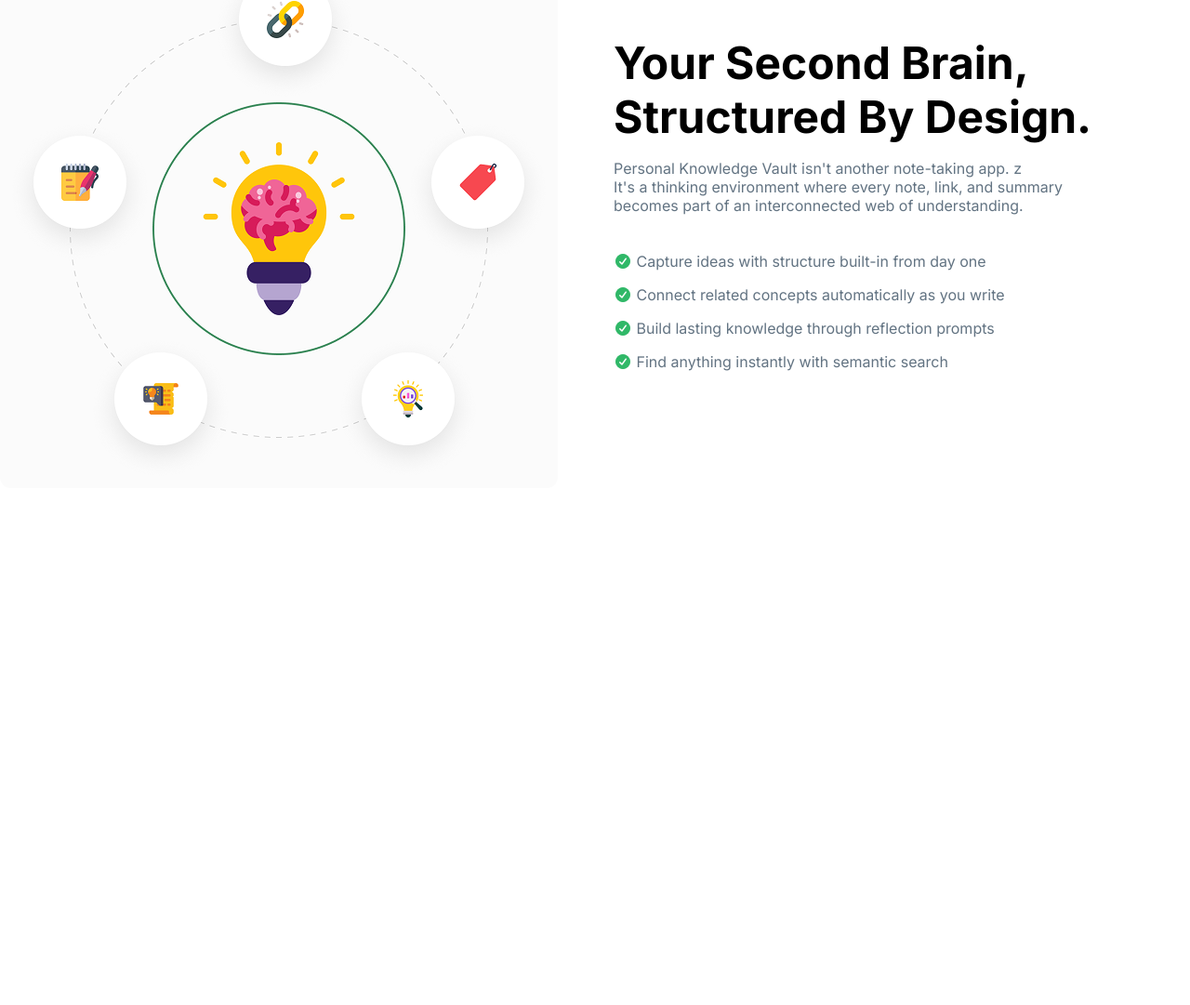
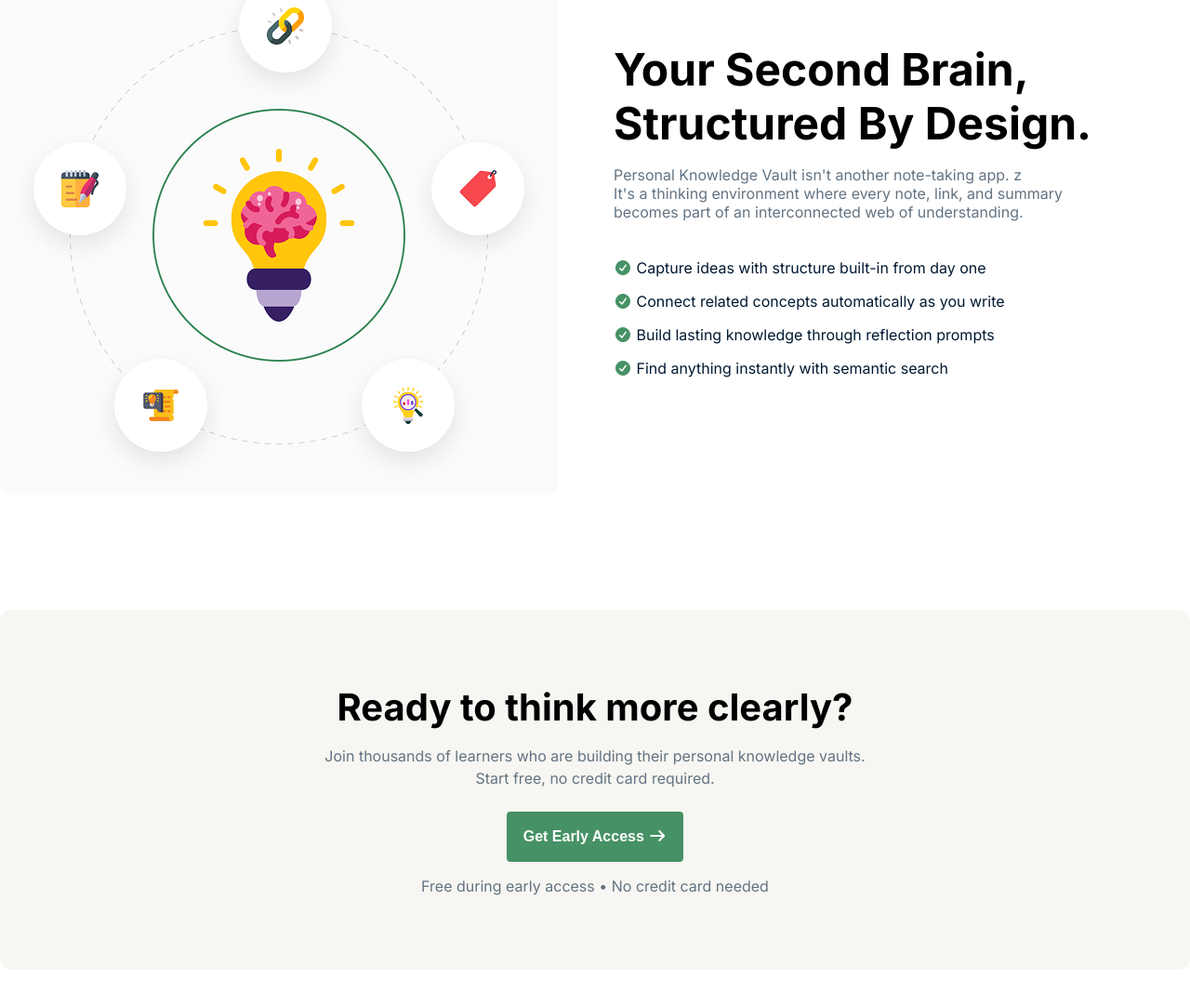
Before and after one commit to alamin-dev0/B13-A01-Knowledge-Vault, a plain HTML site: page index.html in a window 1280 px wide. Shown: the part 1599-2680 px from the top of the page at 93% size. Before the commit the page ends 2144 px from the top, so only its background shows below. Drawn offline with Linux system fonts and the light colour scheme.

Commit message:
added ready to think more clearly section

```diff
--- a/index.html
+++ b/index.html
@@ -135,6 +135,21 @@
             </div>
         </section>
 
+        <section id="think-more-clearly">
+            <div class="thik-more-clearly-container container">
+                <div class="thik-more-clearly-child-container">
+                    <h2 class="thik-more-clearly-header">Ready to think more clearly?</h2>
+                    <p class="thik-more-clearly-description-main share-description">Join thousands of learners who are
+                        building their personal
+                        knowledge vaults. <br> Start free, no credit card required.</p>
+                    <button class="get-early-access-button share-btn">Get Early Access <i
+                            class="fa-solid fa-arrow-right"></i></button>
+                    <p class="thik-more-clearly-description share-description">Free during early access • No credit card
+                        needed</p>
+                </div>
+            </div>
+        </section>
+
     </main>
 
     <footer>
--- a/style/style.css
+++ b/style/style.css
@@ -14,11 +14,11 @@ body {
 
 .share-btn,
 .works-btn:hover {
-    padding: 12.5px 16px;
+    padding: 16px;
     color: white;
-    background-color: #30b868;
+    background-color: #469165;
     border-radius: 4px;
-    border: solid #30b868 2px;
+    border: solid #469165 2px;
     font-weight: 600;
     transition: background-color 0.5s ease, color 0.5s ease;
     font-size: 16px;
@@ -27,8 +27,8 @@ body {
 
 .share-btn:hover {
     background-color: transparent;
-    border: solid #30b868 2px;
-    color: #30b868;
+    border: solid #469165 2px;
+    color: #469165;
 }
 
 .container {
@@ -42,11 +42,23 @@ body {
     line-height: 20px;
 }
 
-.structure-header,.second-brain-header {
+.structure-header,
+.second-brain-header {
     font-size: 48px;
     font-weight: bold;
     line-height: 58px;
     text-transform: capitalize;
+}
+
+section#structure,
+section#second-brain-section,
+section#think-more-clearly {
+    margin-bottom: 120px;
+}
+
+
+h1.second-brain-header,.thik-more-clearly-header{
+    margin-bottom: 16px;
 }
 
 /* Shear style end */
@@ -86,6 +98,9 @@ main {
     font-weight: 500;
 }
 
+.header-button button {
+    padding: 12.5px 16px;
+}
 /* nav style end  */
 
 /* hero style  */
@@ -113,7 +128,7 @@ main {
 }
 
 .hero-heading span {
-    color: #30b868;
+    color: #469165;
 }
 
 .hero-section-description {
@@ -141,12 +156,11 @@ main {
 
 }
 
+
 /* header style end  */
 
 /* structure style  */
-section#structure {
-    margin-bottom: 120px;
-}
+
 
 .structure-header-container {
     text-align: center;
@@ -185,32 +199,57 @@ section#structure {
     font-weight: 600;
     margin-bottom: 16px;
 }
+
 /* structure style end  */
 
 
 /* second brain style  */
 
-.second-brain-container{
+.second-brain-container {
     display: flex;
     align-items: center;
     justify-content: space-between;
     gap: 60px;
 }
-h1.second-brain-header {
-    margin-bottom: 16px;
-}
+
+
 
 .second-brain-description {
     margin-bottom: 40px;
 }
-.second-brain-ul li{
+
+.second-brain-ul li {
     margin-bottom: 16px;
     list-style: none;
+    color: #001931;
 }
 
-.second-brain-ul li i{
-    color: #30b868;
+.second-brain-ul li i {
+    color: #469165;
 }
 
 
 /* secound brain style end  */
+
+/* thik more clearly section  */
+
+.thik-more-clearly-container{
+    background: #F7F6F2;
+    border-radius: 12px;
+}
+.thik-more-clearly-child-container{
+    text-align: center;
+    padding: 80px 40px;
+
+}
+h2.thik-more-clearly-header {
+    font-size: 40px;
+}
+p.thik-more-clearly-description-main{
+    line-height: 24px;
+    margin-bottom: 24px;
+}
+
+button.get-early-access-button {
+    margin-bottom: 16px;
+}
```
